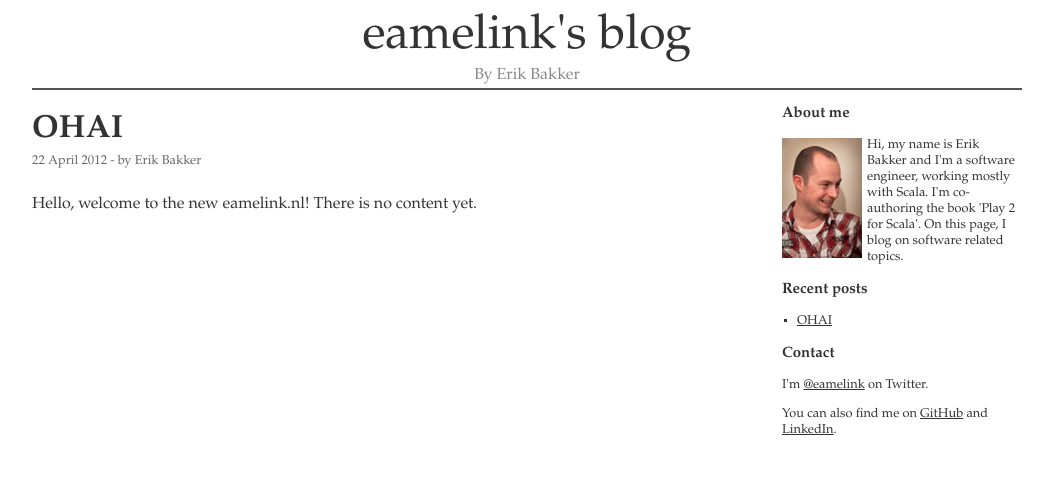
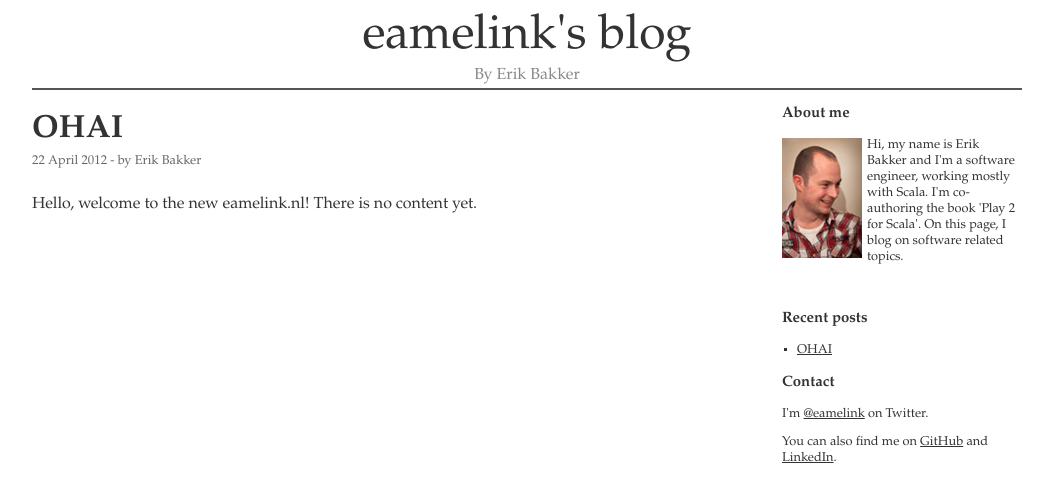
Before and after one commit to eamelink/eamelink.github.com-old, a Jekyll site: the page built from index.html, in a window 1280 px wide. Shown: the top 502 px of the page, without its empty margins (113-1159 px from the left). Built offline with Jekyll 4.4.1, drawn with Linux system fonts in a browser that asks for light colours.

Commit message:
Fix layout on iPhone

```diff
--- a/_layouts/default.html
+++ b/_layouts/default.html
@@ -22,26 +22,24 @@
 	    {{ content }}
       </div>
       <div class="side">
-        <div>
+        <div id="aboutme">
           <h3>About me</h3>
           <p><img id="portrait" width="80" height="120" alt="photo of me" src="/images/me.jpg" />Hi, my name is Erik Bakker and I'm a software engineer, working mostly with Scala. I'm co-authoring the book 'Play 2 for Scala'. On this page, I blog on software related topics.</p>
+          <br class="clearfix" />
         </div>
 
-        <div>
+
         <h3>Recent posts</h3>
         <ul>
           {% for post in site.posts limit 5 %}
             <li><a href="{{ post.url }}">{{ post.title }}</a></li>
           {% endfor %}
         </ul>
-         </div>
 
-        <div>
         <h3>Contact</h3>
         <p>I'm <a href="http://twitter.com/#!/eamelink">@eamelink</a> on Twitter.</p>
         <p>You can also find me on <a href="https://github.com/eamelink">GitHub</a> and <a href="http://www.linkedin.com/in/eamelink">LinkedIn</a>.
       </div>
     </div>
-    </div>
   </body>
 </html>
--- a/styles/main.css
+++ b/styles/main.css
@@ -4,9 +4,7 @@
   font-family: Palatino, georgia, "times new roman", serif
 }
 
-/* Structure */
-
-/* Full size, maximum 990 px */
+/* Full size, maximum 990 px. Media query overrides at the bottom. */
 .container {
   width: 990px;
   margin-left: auto;
@@ -28,40 +26,6 @@
   float: right;
   font-size: 0.8em;
 }
-
-/* Between 990px and 720px, resize with sidebar at a quart of the size */
-@media all and (max-width: 990px) and (min-width: 720px) {
-  .container {
-    width: 100%;
-  }
-
-  .main {
-    width: 74%;
-  }
-
-  .side {
-    width: 24%;
-    float: left;
-  }
-}
-
-/* Smaller than 720 px, move sidebar below main content, and use full width */
-@media all and (max-width: 719px) {
-  .container {
-    width: 100%;
-  }
-
-  .main {
-    width: 100%;
-  }
-  .side {
-    width: 100%;
-    border-top: 2px solid black;
-    float: left;
-  }
-}
-
-/** /structure **/
 
 .side a {
   color: #333;
@@ -116,3 +80,51 @@
   float: left;
   margin-right: 5px;
 }
+
+#aboutme {
+  min-height: 80px; /* At leat size of the image */
+}
+
+.clearfix {
+  clear: both;
+}
+
+/* Between 990px and 720px, resize with sidebar at a quart of the size */
+@media all and (max-width: 990px) and (min-width: 720px) {
+  .container {
+    width: 100%;
+  }
+
+  .main {
+    width: 74%;
+  }
+
+  .side {
+    width: 24%;
+    float: left;
+  }
+}
+
+/* Smaller than 720 px, move sidebar below main content, and use full width, but make headings smaller */
+@media all and (max-width: 719px) {
+  .container {
+    width: 100%;
+  }
+
+  .main {
+    width: 100%;
+  }
+  .side {
+    width: 100%;
+    border-top: 2px solid black;
+    float: left;
+  }
+
+  .header #siteTitle {
+    font-size: 2.5em;
+  }
+
+  h1 {
+    font-size: 1.5em;
+  }
+}
```
Lines whose indentation alone changed are shown as unchanged.
